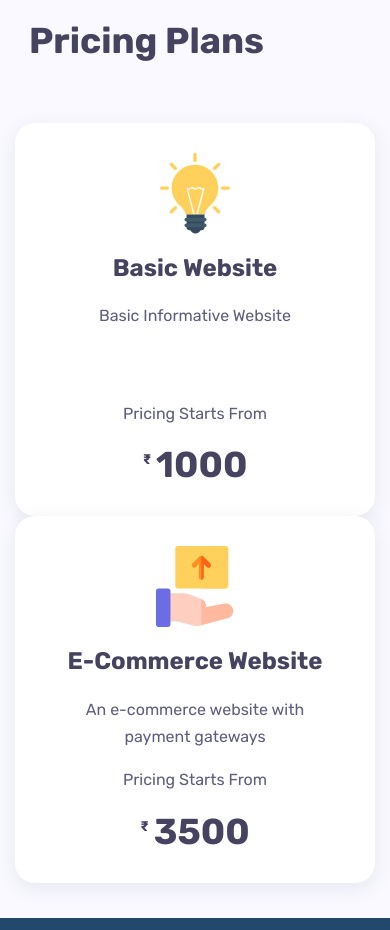
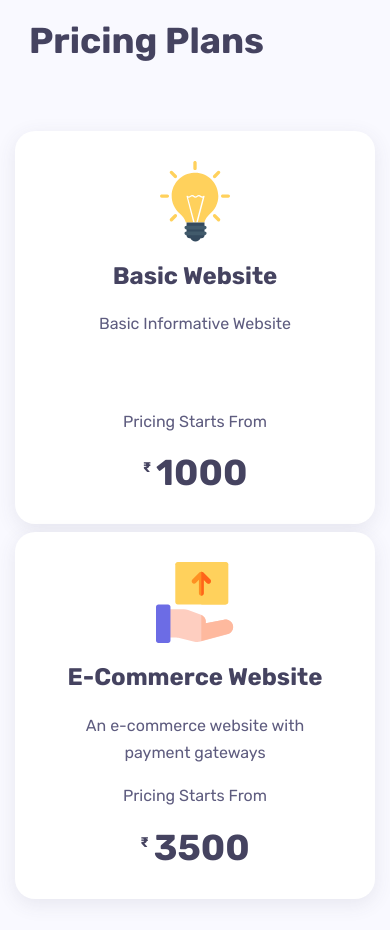
Before and after one commit to rrs12/MINIX, a plain HTML site: page index.html in a window 390 px wide. Shown: the part 7210-8140 px from the top of the page. Drawn offline with Linux system fonts and the light colour scheme.

Commit message:
Add files via upload

```diff
--- a/index.html
+++ b/index.html
@@ -4,7 +4,7 @@
 
 <head>
 
-	<title>Rahil Salecha</title>
+	<title>MINIX Developers</title>
 	<meta name="viewport" content="width=device-width, initial-scale=1, maximum-scale=1">
 
 	<!-- STYLESHEETS -->
@@ -675,7 +675,7 @@
 				<div class="row">
 
 					<!-- price item -->
-					<div class="col-md-4 pr-md-0 mt-md-4 mt-0">
+					<div class="col-md-4 pr-md-0 mt-md-4 mt-2">
 						<div class="price-item bg-white rounded shadow-dark text-center">
 							<img src="svg/price-1.svg" alt="Regular">
 							<h2 class="plan">Basic Website</h2>
@@ -687,7 +687,7 @@
 					</div>
 
 
-					<div class="col-md-4 pr-md-0 mt-md-4 mt-0">
+					<div class="col-md-4 pr-md-0 mt-md-4 mt-2">
 						<div class="price-item bg-white rounded shadow-dark text-center">
 							<img src="svg/price-2.svg" alt="Regular">
 							<h2 class="plan">E-Commerce Website</h2>
```
